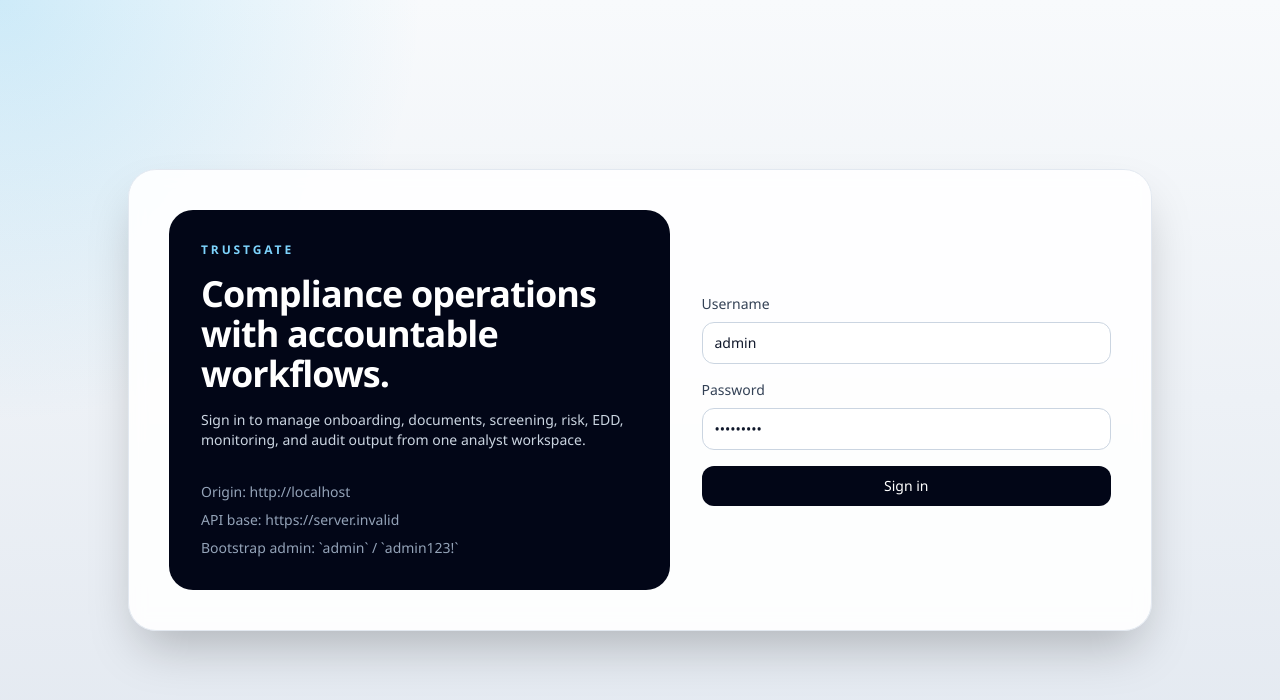
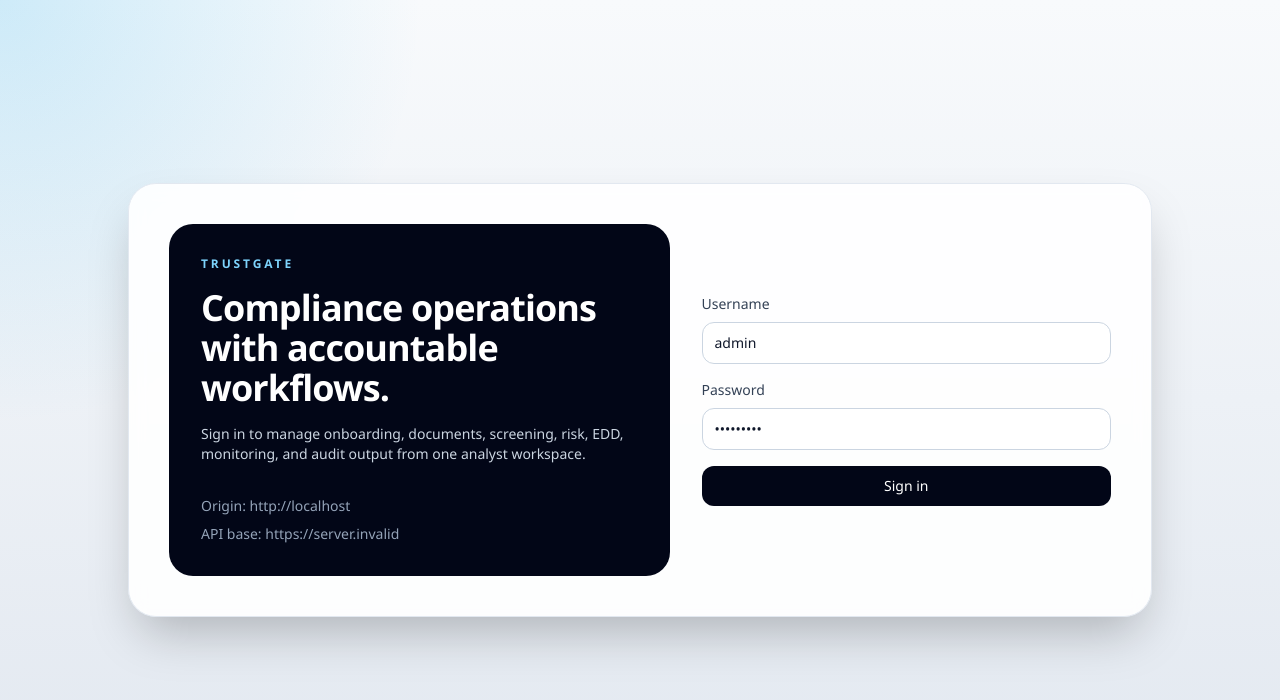
Before and after one commit to njabulobc/trustgate1, a React (Vite) app in the folder ui/: page /login in a window 1280 px wide. Shown: the top 700 px of the page. Built offline with nearby package versions, Linux system fonts and the light colour scheme; no server answers.

Commit message:
Update LoginPage.tsx

```diff
--- a/ui/src/pages/LoginPage.tsx
+++ b/ui/src/pages/LoginPage.tsx
@@ -41,7 +41,6 @@ export default function LoginPage() {
           <div className="space-y-2 text-sm text-slate-400">
             <p>Origin: {APP_ORIGIN}</p>
             <p>API base: {API_BASE_URL}</p>
-            <p>Bootstrap admin: `admin` / `admin123!`</p>
           </div>
         </section>
         <section className="flex flex-col justify-center">
```
